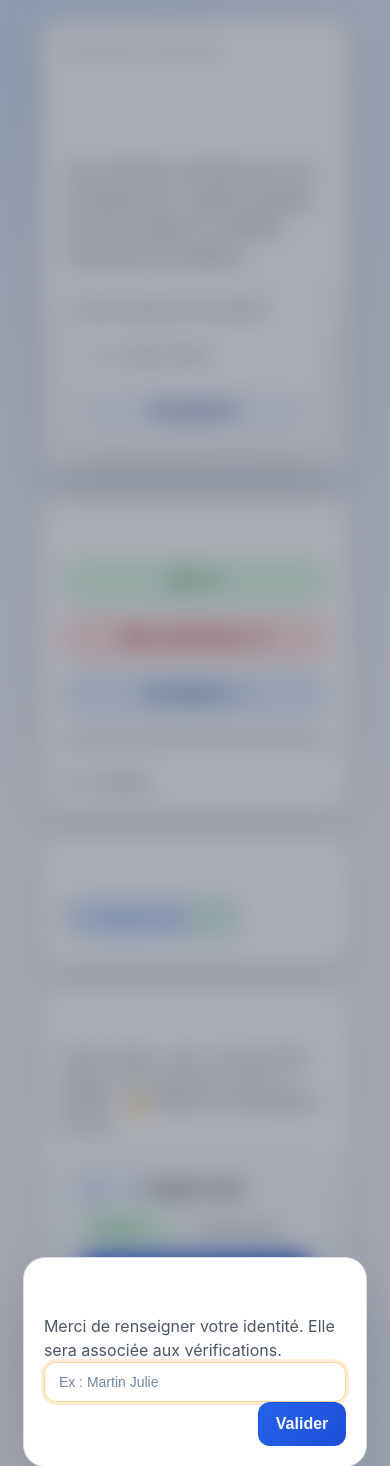
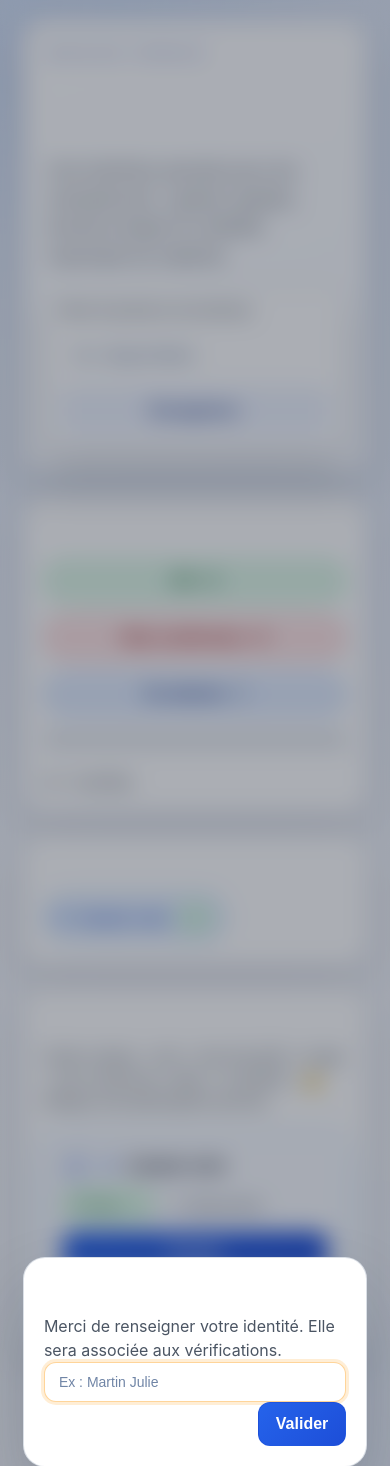
Before and after one commit to protec38/VERIFMATOS, a Flask app: a page that uses web/app/templates/public_event.html in a window 390 px wide. Shown: the top 1466 px of the page. Run offline with Flask 3, Linux system fonts and the light colour scheme; tables that the repository leaves empty hold one stand-in row (values such as "Sample post"); some libraries are stand-ins or nearby versions.

Commit message:
Fix mobile layout for public event page

```diff
--- a/web/app/templates/public_event.html
+++ b/web/app/templates/public_event.html
@@ -56,6 +56,13 @@
   body>main {
     flex: 1;
     display: flex;
+  }
+
+  body>main.container {
+    width: 100%;
+    max-width: none;
+    margin: 0;
+    padding: 0;
   }
 
   body>main>.public-shell {
```
